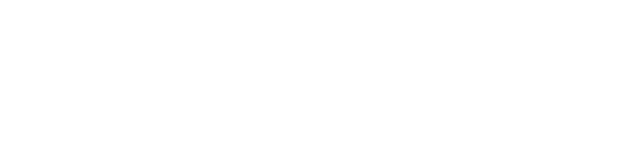
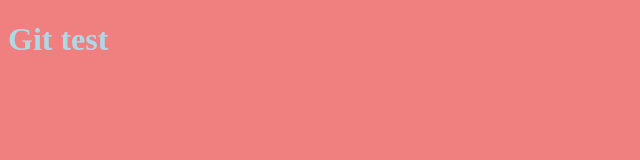
Before and after one commit to WennnTing/aaa, a plain HTML site: page index.html in a window 1280 px wide. Shown: the whole page, without its empty margins (0-640 px from the left). Drawn offline with Linux system fonts and the light colour scheme.

Commit message:
add style css

```diff
--- a/index.html
+++ b/index.html
@@ -5,10 +5,13 @@
     <meta charset="UTF-8">
     <meta name="viewport" content="width=device-width, initial-scale=1.0">
     <title>Document</title>
+    <link rel="stylesheet" href="./style.css">
 </head>
 
 <body>
 
+    <h1>Git test</h1>
+
 </body>
 
 </html>
--- /dev/null
+++ b/style.css
@@ -0,0 +1,4 @@
+body {
+    background-color: lightcoral;
+    color: lightblue;
+}
```
